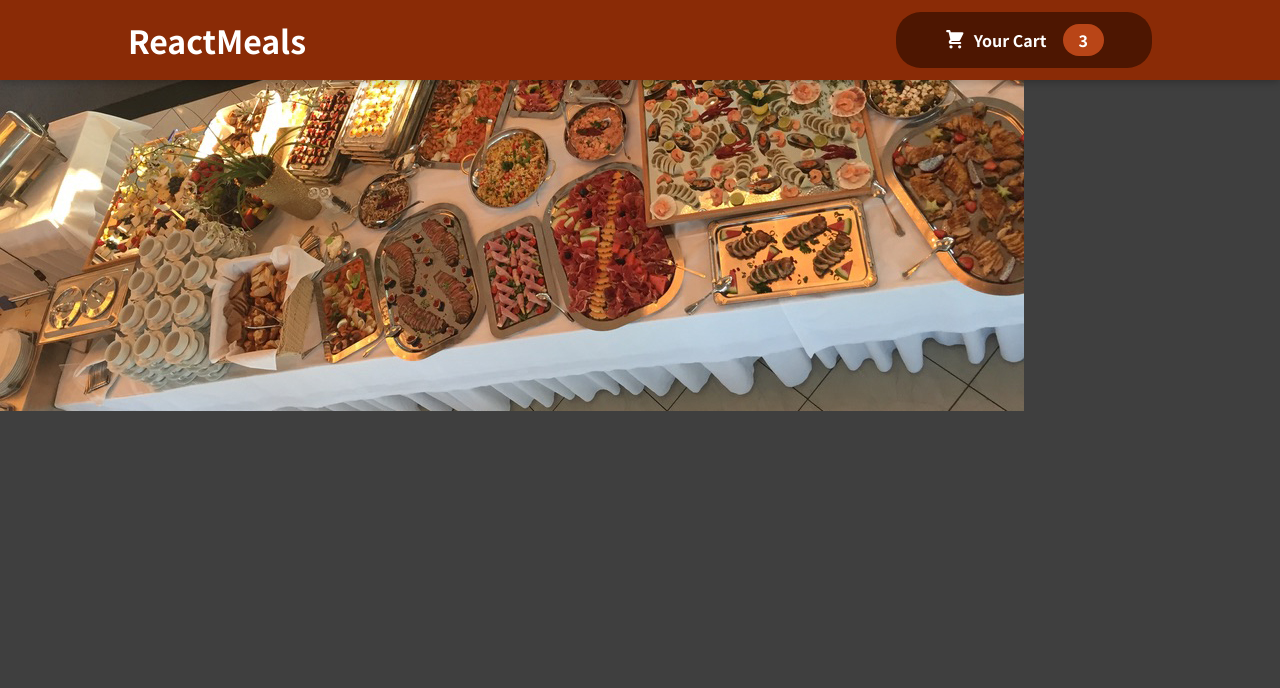
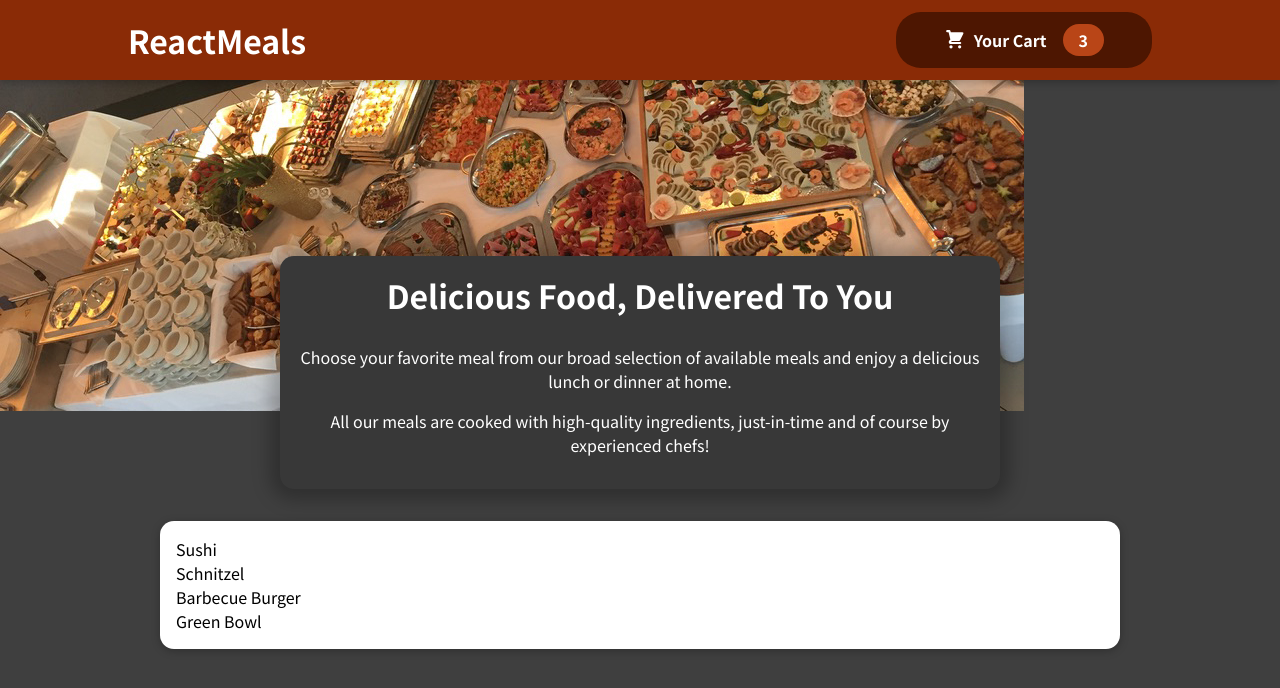
Before and after one commit to MehmetKaldirim/TheFoodOrder, a React (Create React App) app: page / in a window 1280 px wide. Shown: the top 688 px of the page. Built offline with nearby package versions, Linux system fonts and the light colour scheme.

Commit message:
Meals  components added

```diff
--- a/src/App.js
+++ b/src/App.js
@@ -1,11 +1,15 @@
-import React, { Fragment} from 'react';
+import { Fragment } from 'react';
 
-import Header from "./components/Layout/Header";
+import Header from './components/Layout/Header';
+import Meals from './components/Meals/Meals';
 
 function App() {
   return (
     <Fragment>
-      <Header/>
+      <Header />
+      <main>
+        <Meals />
+      </main>
     </Fragment>
   );
 }
--- a/src/components/Meals/AvailableMeals.js
+++ b/src/components/Meals/AvailableMeals.js
@@ -0,0 +1,45 @@
+import Card from '../UI/Card';
+import classes from './AvailableMeals.module.css';
+
+const DUMMY_MEALS = [
+  {
+    id: 'm1',
+    name: 'Sushi',
+    description: 'Finest fish and veggies',
+    price: 22.99,
+  },
+  {
+    id: 'm2',
+    name: 'Schnitzel',
+    description: 'A german specialty!',
+    price: 16.5,
+  },
+  {
+    id: 'm3',
+    name: 'Barbecue Burger',
+    description: 'American, raw, meaty',
+    price: 12.99,
+  },
+  {
+    id: 'm4',
+    name: 'Green Bowl',
+    description: 'Healthy...and green...',
+    price: 18.99,
+  },
+];
+
+const AvailableMeals = () => {
+  const mealsList = DUMMY_MEALS.map((meal) => <li>{meal.name}</li>);
+
+  return (
+    <section className={classes.meals}>
+        <Card>
+            <ul>{mealsList}</ul>
+        </Card>
+
+
+    </section>
+  );
+};
+
+export default AvailableMeals;
--- a/src/components/Meals/AvailableMeals.module.css
+++ b/src/components/Meals/AvailableMeals.module.css
@@ -0,0 +1,24 @@
+.meals {
+    max-width: 60rem;
+    width: 90%;
+    margin: 2rem auto;
+    animation: meals-appear 1s ease-out forwards;
+  }
+
+  .meals ul {
+    list-style: none;
+    margin: 0;
+    padding: 0;
+  }
+
+  @keyframes meals-appear {
+    from {
+      opacity: 0;
+      transform: translateY(3rem);
+    }
+
+    to {
+      opacity: 1;
+      transform: translateY(0);
+    }
+  }
--- a/src/components/Meals/Meals.js
+++ b/src/components/Meals/Meals.js
@@ -0,0 +1,15 @@
+import { Fragment } from 'react';
+
+import MealsSummary from './MealsSummary';
+import AvailableMeals from './AvailableMeals';
+
+const Meals = () => {
+  return (
+    <Fragment>
+      <MealsSummary />
+      <AvailableMeals />
+    </Fragment>
+  );
+};
+
+export default Meals;
--- a/src/components/Meals/MealsSummary.js
+++ b/src/components/Meals/MealsSummary.js
@@ -0,0 +1,20 @@
+
+import classes from './MealsSummary.module.css';
+
+const MealsSummary = () => {
+  return (
+    <section className={classes.summary}>
+      <h2>Delicious Food, Delivered To You</h2>
+      <p>
+        Choose your favorite meal from our broad selection of available meals
+        and enjoy a delicious lunch or dinner at home.
+      </p>
+      <p>
+        All our meals are cooked with high-quality ingredients, just-in-time and
+        of course by experienced chefs!
+      </p>
+    </section>
+  );
+};
+
+export default MealsSummary;
--- /dev/null
+++ b/src/components/UI/Card.js
@@ -0,0 +1,9 @@
+import classes from './Card.module.css';
+const Card =  (props) => {
+    return (
+        <div className={classes.card}>{props.children}</div>
+
+    );
+};
+
+export default Card;
--- /dev/null
+++ b/src/components/UI/Card.module.css
@@ -0,0 +1,6 @@
+.card {
+    padding: 1rem;
+    box-shadow: 0 2px 8px rgba(0, 0, 0, 0.25);
+    border-radius: 14px;
+    background-color: white;
+  }
```
